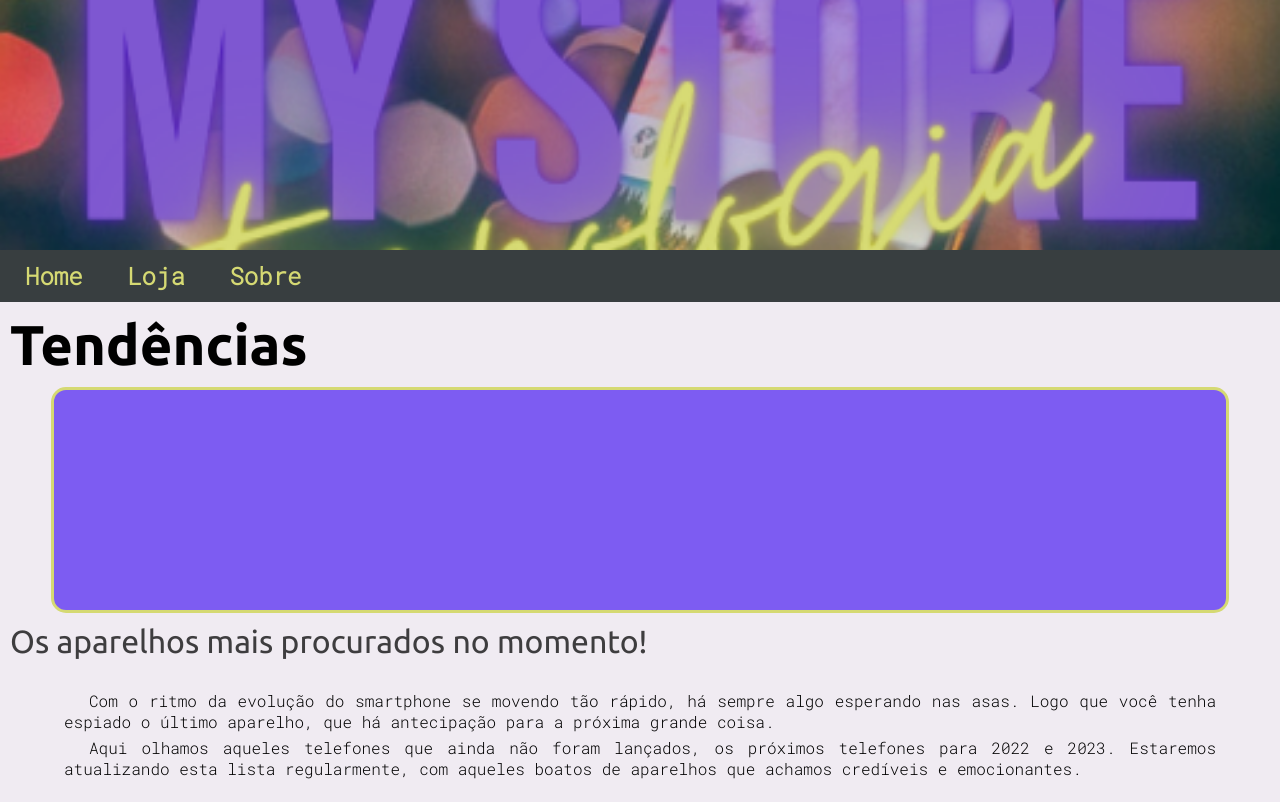
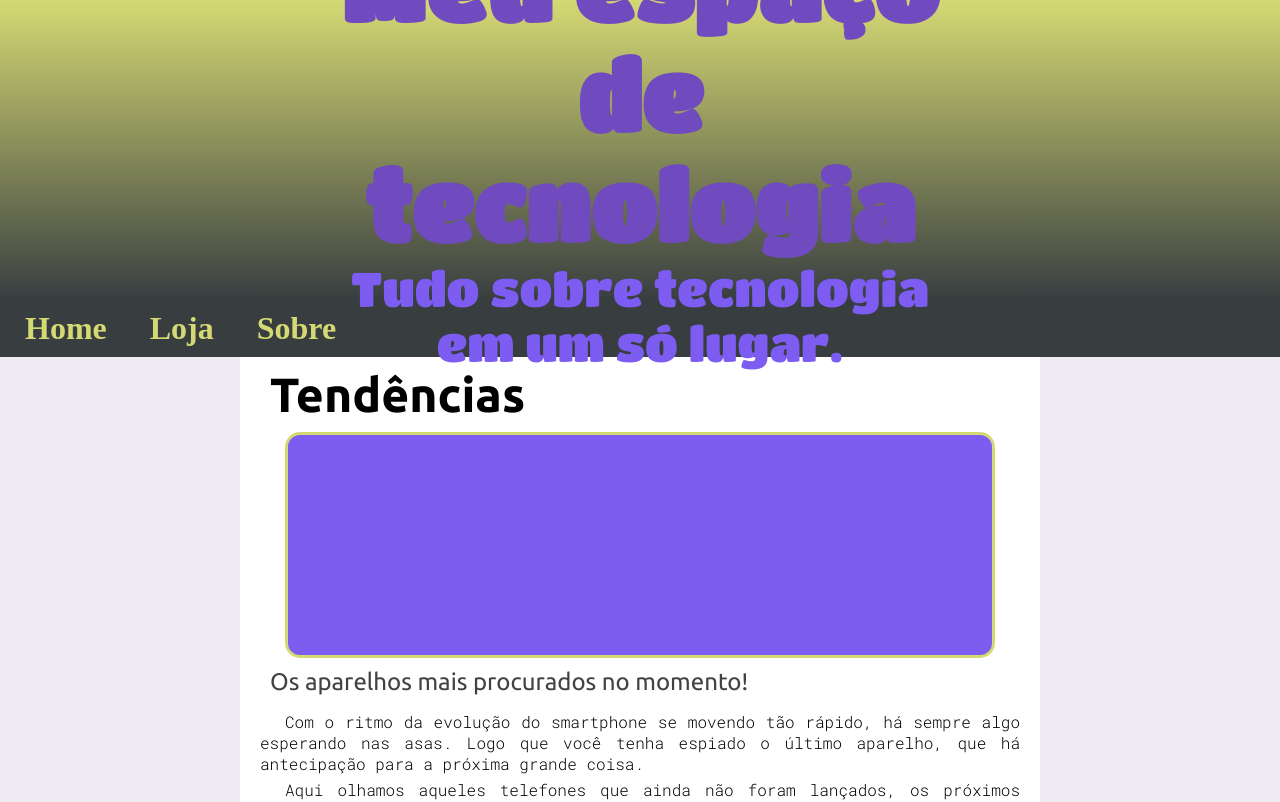
Before and after one commit to LuisFCaretta/site-tecnologia, a plain HTML site: page index.html in a window 1280 px wide. Shown: the top 802 px of the page. Drawn offline with Linux system fonts and the light colour scheme.

Commit message:
Correção de fontes

```diff
--- a/estilos/media-query.css
+++ b/estilos/media-query.css
@@ -1,34 +1,29 @@
 @charset "UTF-8";
 
 @media screen and (min-width: 768px) and (max-width: 992px) {
+	header {
+		height: 100px;
+	}
 
+	.corpo {
+		max-width: 700px;
+	}
 }
 
 @media screen and (min-width: 992px) {
-
-	#menu > a {
-		font-size: 1.5em;
+	header {
+		height: 300px;
 	}
 
-	.tendencias > h2 {
-		font-size: 3.5em;
+	.cabecalho {
+		font-size: 3em;
 	}
 
-	.tendencias h3 {
+	#menu {
 		font-size: 2em;
 	}
 
-	.tendencias p {
-		font-size: 1em;
-	}
-
-	#modelos {
-		margin: auto;
-		display: block;
-		width: 70vw;
-	}
-
-	#modelos > li > a {
-		font-size: 1.2em;
+	.corpo {
+		max-width: 800px;
 	}
 }
--- a/estilos/style.css
+++ b/estilos/style.css
@@ -1,6 +1,8 @@
 @charset "UTF-8";
 @import url('https://fonts.googleapis.com/css2?family=Ubuntu:ital,wght@0,300;0,400;0,500;0,700;1,300;1,400;1,500;1,700&display=swap');
 @import url('https://fonts.googleapis.com/css2?family=Roboto+Mono:ital,wght@0,100;0,200;0,300;1,100;1,200;1,300&display=swap');
+@import url('https://fonts.googleapis.com/css2?family=Titan+One&display=swap');
+
 
 :root {
 	/*cores*/
@@ -10,13 +12,13 @@
 	--petroleo: #383E40;
 	--mostarda: #D5D973;
 	/*fontes*/
+	--cabecalho: 'Titan One', cursive;
 	--titulos: 'Ubuntu', sans-serif;
 	--textos: 'Roboto Mono', monospace;
 
 }
 
 * {
-	font-family: var(--textos);
 	margin: 0px;
 	padding: 0px;
 }
@@ -30,18 +32,21 @@ body, html {
 header {
 	position: relative;
 	height: 250px;
-	background: var(--roxo) url('../images/banner01.png') no-repeat;
-	background-size: cover;
-	background-position: center center;
+	background-image: linear-gradient(to bottom, var(--mostarda), var(--petroleo));
 }
 
 .cabecalho {
+	color: var(--roxo);
+	font-family: var(--cabecalho);
 	text-align: center;
-	background-color: #ffffff83;
 	position: absolute;
 	top: 50%;
 	left: 50%;
 	transform: translate(-50%, -50%);
+}
+
+.cabecalho > p {
+	color: var(--azul);
 }
 
 #menu {
@@ -68,9 +73,20 @@ header {
 	cursor: pointer;
 }
 
+.corpo {
+	font-family: var(--textos);
+	display: block;
+	margin: auto;
+	background-color: white;
+	max-width: 400px;
+	border-radius: 0px 0px 10px 10px;
+}
+
 .tendencias {
 	text-align: center;
 	border-radius: 15px;
+	margin: 20px;
+	margin-top: 0px;
 }
 
 .tendencias > h2 {
@@ -93,10 +109,8 @@ header {
 	text-align: center;
 	display: inline-block;
 	padding: 10px;
-	width: 200px;
 	margin-top: 5px;
 	width: 90vw;
-
 }
 
 .tendencias p {
@@ -113,6 +127,7 @@ header {
 	background-size: cover;
 	background-position: bottom center;
 	height: 200px;
+	width: 90%;
 	border: 3px solid var(--mostarda);
 	border-radius: 15px;
 	margin: auto;
--- a/index.html
+++ b/index.html
@@ -8,13 +8,17 @@
 	</head>
 	<body>
 		<header>
+			<div class="cabecalho">
+				<h1>Meu espaço de tecnologia</h1>
+				<p>Tudo sobre tecnologia em um só lugar.</p>
+			</div>
 		</header>
 		<nav id="menu">
 			<a href="#">Home</a>
 			<a href="#">Loja</a>
 			<a href="#">Sobre</a>
 		</nav>
-		<main>
+		<main class="corpo">
 			<article class="tendencias">
 				<h2>Tendências</h2>
 				<div id="imagem">
@@ -23,15 +27,12 @@
 				<h3>
 					Os aparelhos mais procurados no momento!
 				</h3>
-				<div>
 				<p>Com o ritmo da evolução do smartphone se movendo tão rápido, há sempre algo esperando nas asas. Logo que você tenha espiado o último aparelho, que há antecipação para a próxima grande coisa.</p>
 
 				<p>Aqui olhamos aqueles telefones que ainda não foram lançados, os próximos telefones para 2022 e 2023. Estaremos atualizando esta lista regularmente, com aqueles boatos de aparelhos que achamos credíveis e emocionantes.</p>
-					</div>
 				<h3>
 					A próxima geração de telefones
 				</h3>
-				<div>
 				<p>Antes de mergulharmos nos detalhes, aqui estão alguns dos aparelhos previstos para o final de 2022 e além:</p>
 
 				<ul id="modelos">
@@ -47,7 +48,6 @@
 					<li><a href="https://www.tudocelular.com/google/noticias/n196979/google-pixel-7-ultra-codigo-especificacoes.html" target="_blank">Google Pixel 7 Ultra</a></li>
 					<li><a href="https://www.tudocelular.com/mercado/noticias/n197140/motorola-segundo-razr-2023-lancamento-rumor.html" target="_blank">Motorola Razr(s) 2023</a></li>
 				</ul>
-				</div>
 			</article>
 		</main>
 		<footer>
```
Lines whose indentation alone changed are shown as unchanged.
